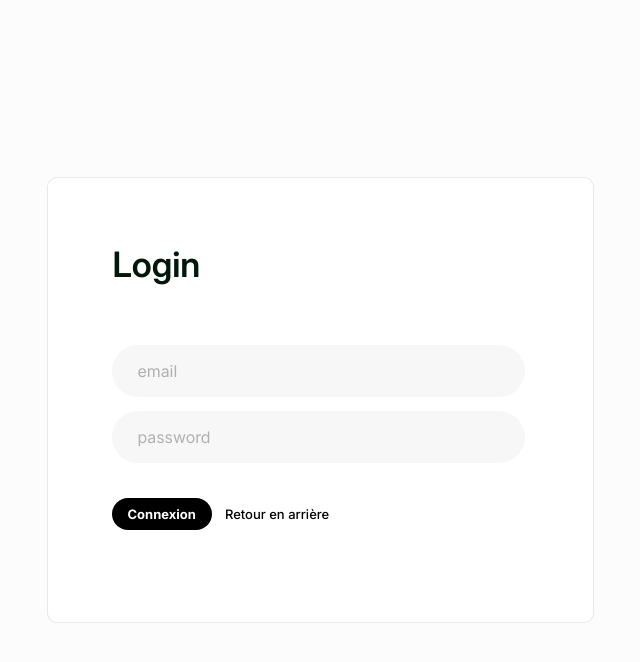
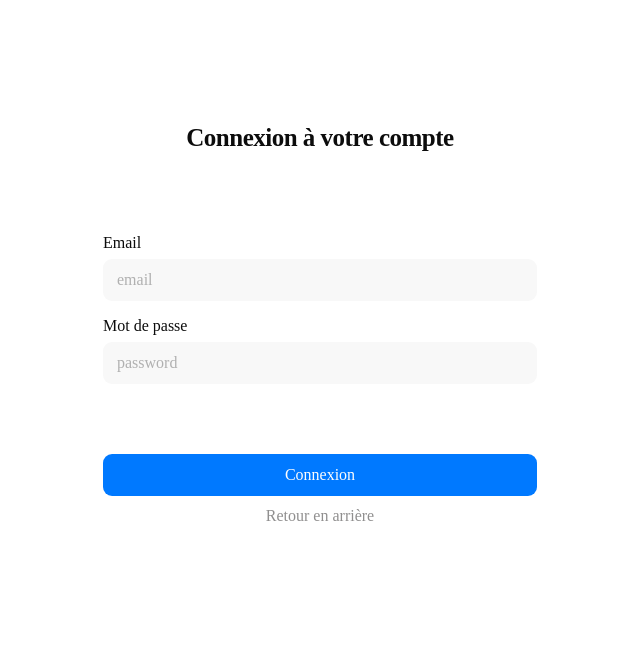
Before and after one commit to Elias8674/Rivage, a React (Vite) app in the folder app/: page /login in a window 1280 px wide. Shown: the top 662 px of the page, without its empty margins (320-960 px from the left). Built offline with nearby package versions, Linux system fonts and the light colour scheme; no server answers.

Commit message:
feat: affichage des erreurs et nouveau design pour login

```diff
--- a/app/src/pages/Login.jsx
+++ b/app/src/pages/Login.jsx
@@ -20,6 +20,8 @@ const Login = () => {
         if (reponse) {
             //window.location.href = '/home';
             navigate('/home');
+        } else {
+            setError('Email ou mot de passe incorrect');
         }
     }
 
@@ -31,9 +33,10 @@ const Login = () => {
     return (
         <div className={"coursPage_container"}>
             <div className={"coursPage_container_content"}>
-                <h1 className={"coursPage_container_content_title"}>Login</h1>
+                <h1 className={"coursPage_container_content_title"}>Connexion à votre compte</h1>
                 <form onSubmit={handleSubmit}>
                     <div className={"coursPage_container_content_fields"}>
+                        <p className={"coursPage_container_content_fields_text"}>Email</p>
                         <input
                             className={"coursPage_container_content_fields_input"}
                             id="email"
@@ -45,6 +48,7 @@ const Login = () => {
                             placeholder="email"
                         />
 
+                        <p className={"coursPage_container_content_fields_text"}>Mot de passe</p>
                         <input
                             className={"coursPage_container_content_fields_input"}
                             id="password"
@@ -56,6 +60,11 @@ const Login = () => {
                             placeholder="password"
                         />
                     </div>
+                    {error && (
+                        <div className="login-error">
+                            {error}
+                        </div>
+                    )}
                     <button className={"coursPage_container_content_fields_button"} type="submit">
                         Connexion
                     </button>
--- a/app/src/pages/login.css
+++ b/app/src/pages/login.css
@@ -1,7 +1,7 @@
 .coursPage_container {
     width: 100%;
     height: 100%;
-    background: #FCFCFC;
+    background: #ffffff;
 
     display: flex;
     align-content: center;
@@ -11,112 +11,105 @@
 }
 
 .coursPage_container_content {
-    width: 545px;
-    height: 444px;
+    width: 434px;
+    height: 586px;
     flex-shrink: 0;
-
-    border-radius: 10px;
-    border: 1px solid rgba(0, 0, 0, 0.09);
-    background: #FFF;
+    display: flex;
+    align-content: center;
+    flex-direction: column;
 }
 
 .coursPage_container_content_title {
-    color: #000;
-    font-family: Inter;
-    font-size: 30px;
-    font-style: normal;
-    font-weight: 400;    color: #01180B;
-    font-family: Inter;
-    font-size: 35px;
+    color: #0C0C0C;
+    font-family: Switzer;
+    font-size: 25px;
     font-style: normal;
     font-weight: 600;
     line-height: normal;
+    letter-spacing: -0.5px;
+    text-align: center;
+}
 
-    margin-top: 40px;
-    line-height: normal;
-
-    margin-left: 65px;
+.coursPage_container_content_fields {
+    width: 100%;
+    margin-bottom: 70px;
     margin-top: 65px;
 }
 
-.coursPage_container_content_fields {
-    display: flex;
-    width: 413px;
-    flex-direction: column;
-    align-items: flex-start;
-    gap: 14px;
-
-    margin-left: 64px;
-    margin-top: 60px;
-
-}
-
-.coursPage_container_content_fields_input {
-    display: flex;
-    height: 52px;
-    padding: 10px 19px 10px 26px;
-    align-items: center;
-    gap: 8px;
-    align-self: stretch;
-
-
-    border-radius: 50px;
-    background: #F7F7F7;
-    box-sizing: border-box;
-    color: #B0B0B0;
-    font-family: Inter;
+.coursPage_container_content_fields_text {
+    color: #0C0C0C;
+    font-family: Switzer;
     font-size: 16px;
     font-style: normal;
     font-weight: 400;
     line-height: normal;
 
-    border: none;
+    margin-bottom: 7px;
 }
 
+.coursPage_container_content_fields_input {
+    display: flex;
+    width: 100%;
+    box-sizing: border-box;
+    padding: 12px 19px 12px 14px;
+    align-items: center;
+    gap: 10px;
+
+    border-radius: 9px;
+    background: #F8F8F8;
+    border: none;
+
+    color: rgba(0, 0, 0, 0.22);
+    font-family: Switzer;
+    font-size: 16px;
+    font-style: normal;
+    font-weight: 400;
+    line-height: normal;
+}
 
 .coursPage_container_content_fields_button {
-    display: inline-flex;
-    height: 32px;
-    padding: 10px 15px;
+    display: flex;
+    width: 100%;
+    box-sizing: border-box;
+    padding: 11px 15px;
     flex-direction: column;
     justify-content: center;
     align-items: center;
     gap: 10px;
-    flex-shrink: 0;
 
-    border-radius: 20px;
-    background: #000;
+    border-radius: 9px;
+    background: #0079FF;
 
-    color: #FFF;
-    font-family: Inter;
-    font-size: 13px;
+    color: #FDFDFD;
+    font-family: Switzer;
+    font-size: 16px;
     font-style: normal;
-    font-weight: 700;
+    font-weight: 500;
     line-height: normal;
-
-
-    margin-left: 64px;
-    margin-top: 35px;
 }
 
 .coursPage_container_content_fields_button:hover {
-    background: #0079FF;
+    background: #0d6bd3;
+    transition: background-color 0.3s ease;
 }
 
 .coursPage_container_content_fields_secondaryButton {
-    display: inline-flex;
-    padding: 7px 13px;
+    display: flex;
+    width: 100%;
+    box-sizing: border-box;
+    padding: 11px 15px;
     flex-direction: column;
-    align-items: flex-start;
+    justify-content: center;
+    align-items: center;
     gap: 10px;
 
     background-color: transparent;
 
-    color: #000;
-    font-family: Inter;
-    font-size: 13px;
+    color: #908F8F;
+    font-family: Switzer;
+    font-size: 16px;
     font-style: normal;
-    font-weight: 500;
+    font-weight: 400;
     line-height: normal;
 
     border: none;
@@ -124,8 +117,15 @@
 }
 
 .coursPage_container_content_fields_secondaryButton:hover {
-    color: #0079FF;
+    color: #393838;
     border: none;
+    transition: color 0.3s ease;
+}
+
+.login-error {
+    color: red;
+    margin-bottom: 16px;
+    text-align: center;
 }
 
 
```
